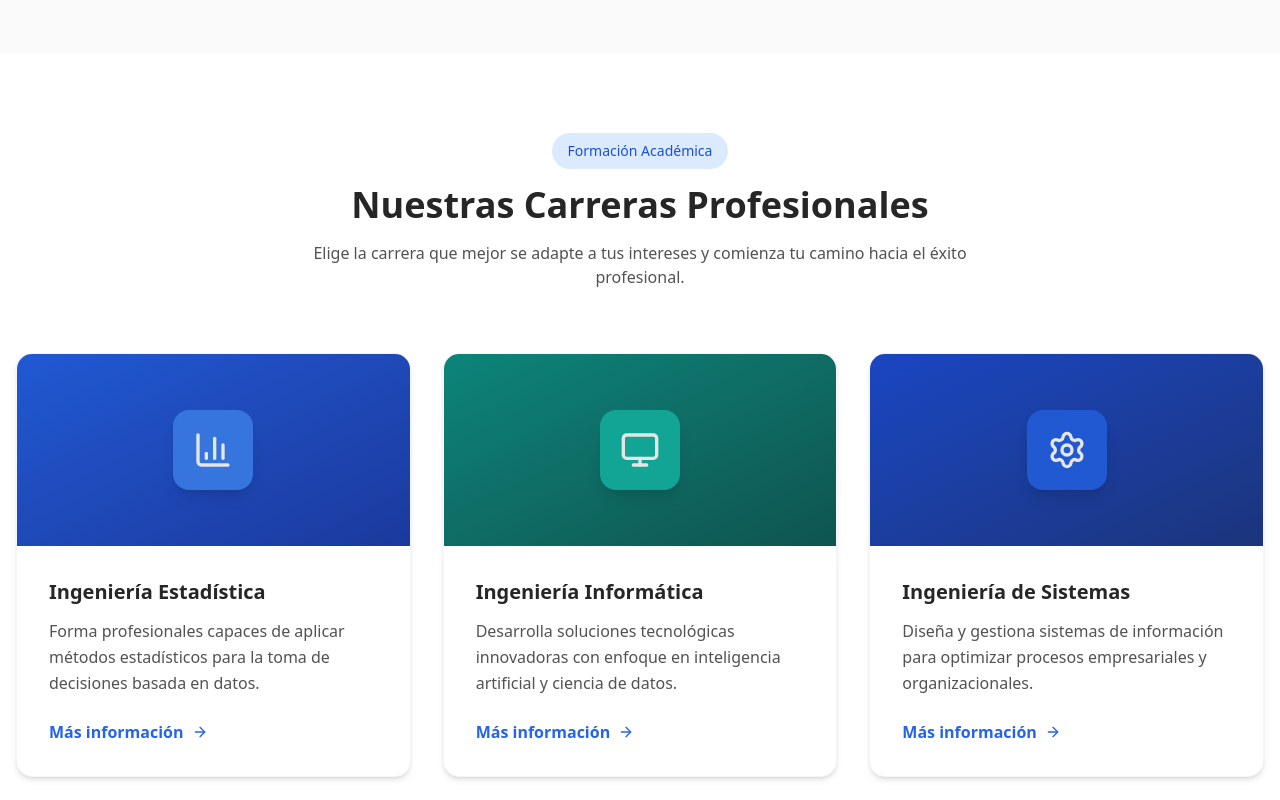
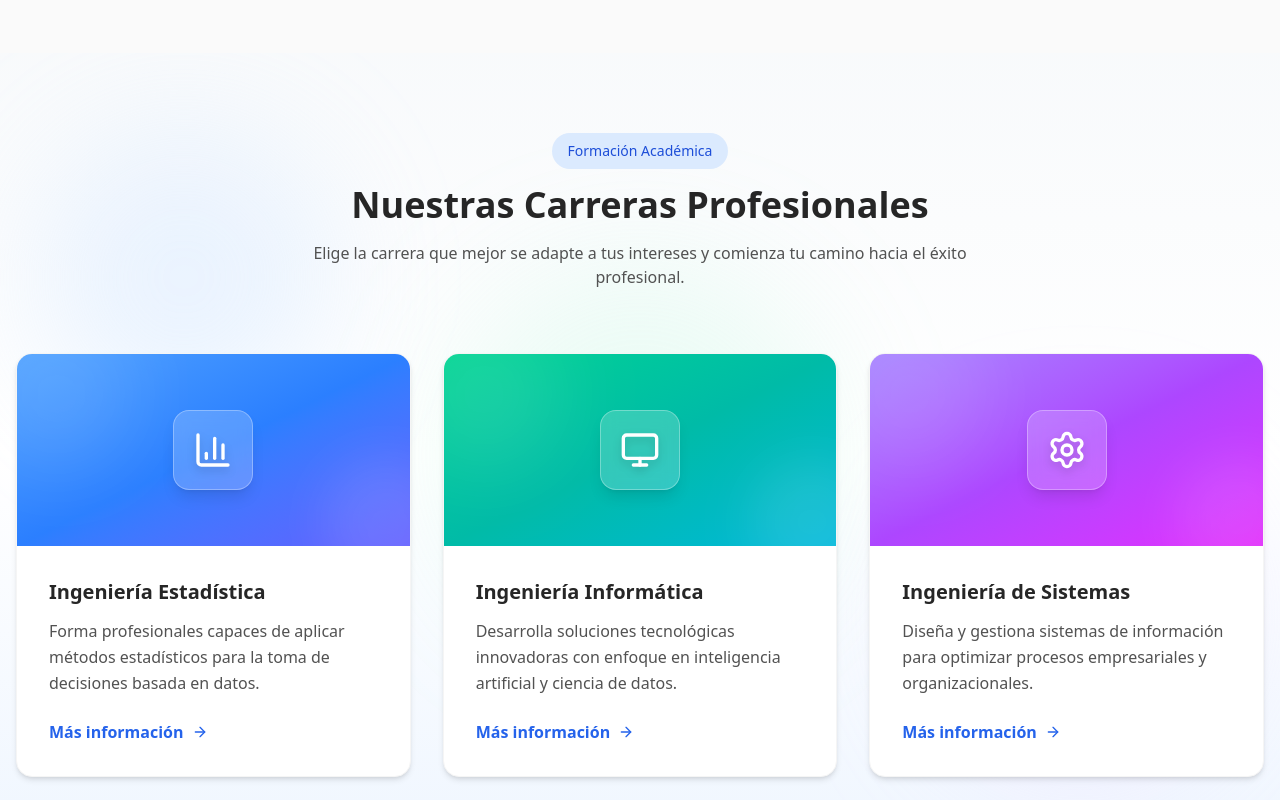
Before and after one commit to BeltranHC/finesi_web, a Next.js app in the folder frontend/: page / in a window 1280 px wide. Shown: the part 1000-1800 px from the top of the page. Built offline with nearby package versions, Linux system fonts and the light colour scheme.

Commit message:
feat: mejoras visuales en página principal - Añadidos enlaces externos para Intranet y Biblioteca Virtual - Nuevos colores vibrantes en tarjetas de carreras - Efectos de animación en botones y tarjetas - Fondo claro con efectos decorativos en sección de carreras

```diff
--- a/frontend/src/app/page.tsx
+++ b/frontend/src/app/page.tsx
@@ -17,24 +17,24 @@ const careers = [
     name: "Ingeniería Estadística",
     description: "Forma profesionales capaces de aplicar métodos estadísticos para la toma de decisiones basada en datos.",
     icon: BarChart3,
-    gradient: "from-primary-600 to-primary-800",
-    iconBg: "bg-primary-500"
+    gradient: "from-blue-400 via-blue-500 to-indigo-500",
+    iconBg: "bg-white/20 backdrop-blur-sm"
   },
   {
     slug: "informatica",
     name: "Ingeniería Informática",
     description: "Desarrolla soluciones tecnológicas innovadoras con enfoque en inteligencia artificial y ciencia de datos.",
     icon: Monitor,
-    gradient: "from-accent-600 to-accent-800",
-    iconBg: "bg-accent-500"
+    gradient: "from-emerald-400 via-teal-500 to-cyan-500",
+    iconBg: "bg-white/20 backdrop-blur-sm"
   },
   {
     slug: "sistemas",
     name: "Ingeniería de Sistemas",
     description: "Diseña y gestiona sistemas de información para optimizar procesos empresariales y organizacionales.",
     icon: Settings,
-    gradient: "from-primary-700 to-primary-900",
-    iconBg: "bg-primary-600"
+    gradient: "from-violet-400 via-purple-500 to-fuchsia-500",
+    iconBg: "bg-white/20 backdrop-blur-sm"
   }
 ];
 
@@ -72,17 +72,17 @@ export default function Home() {
             <div className="flex flex-wrap gap-4">
               <Link
                 href="/admision"
-                className="group bg-accent-500 hover:bg-accent-600 text-white px-8 py-4 rounded-xl font-semibold transition-all shadow-lg shadow-accent-500/25 flex items-center gap-2"
+                className="group bg-accent-500 hover:bg-accent-600 hover:scale-105 active:scale-95 text-white px-8 py-4 rounded-xl font-semibold transition-all duration-300 shadow-lg hover:shadow-xl hover:shadow-accent-500/40 shadow-accent-500/25 flex items-center gap-2"
               >
                 Proceso de Admisión
                 <ArrowRight className="w-5 h-5 group-hover:translate-x-1 transition-transform" />
               </Link>
               <Link
                 href="/carreras"
-                className="border-2 border-primary-400 hover:border-accent-400 hover:bg-accent-400/10 px-8 py-4 rounded-xl font-semibold transition-all flex items-center gap-2"
+                className="group border-2 border-primary-400 hover:border-accent-400 hover:bg-accent-400/10 hover:scale-105 active:scale-95 px-8 py-4 rounded-xl font-semibold transition-all duration-300 flex items-center gap-2"
               >
                 Conoce Nuestras Carreras
-                <ChevronRight className="w-5 h-5" />
+                <ChevronRight className="w-5 h-5 group-hover:translate-x-1 transition-transform" />
               </Link>
             </div>
           </div>
@@ -96,12 +96,12 @@ export default function Home() {
             {stats.map((stat, index) => (
               <div
                 key={index}
-                className="text-center p-6 bg-white rounded-2xl shadow-sm hover:shadow-md transition-shadow"
+                className="group text-center p-6 bg-white rounded-2xl shadow-sm hover:shadow-lg hover:-translate-y-1 transition-all duration-300 cursor-default"
               >
-                <div className="w-14 h-14 bg-primary-100 rounded-xl flex items-center justify-center mx-auto mb-4">
-                  <stat.icon className="w-7 h-7 text-primary-700" />
+                <div className="w-14 h-14 bg-primary-100 group-hover:bg-primary-200 rounded-xl flex items-center justify-center mx-auto mb-4 transition-colors duration-300 group-hover:scale-110">
+                  <stat.icon className="w-7 h-7 text-primary-700 group-hover:text-primary-800 transition-colors" />
                 </div>
-                <p className="text-4xl font-bold text-primary-900 mb-1">{stat.value}</p>
+                <p className="text-4xl font-bold text-primary-900 mb-1 group-hover:text-primary-700 transition-colors">{stat.value}</p>
                 <p className="text-neutral-600 text-sm">{stat.label}</p>
               </div>
             ))}
@@ -110,8 +110,15 @@ export default function Home() {
       </section>
 
       {/* Careers Section */}
-      <section className="py-20">
-        <div className="container mx-auto px-4">
+      <section className="py-20 bg-linear-to-b from-slate-50 via-white to-blue-50 relative overflow-hidden">
+        {/* Decorative background elements */}
+        <div className="absolute inset-0 overflow-hidden">
+          <div className="absolute top-20 left-10 w-72 h-72 bg-blue-200/30 rounded-full blur-3xl"></div>
+          <div className="absolute bottom-20 right-10 w-80 h-80 bg-purple-200/30 rounded-full blur-3xl"></div>
+          <div className="absolute top-1/2 left-1/2 -translate-x-1/2 -translate-y-1/2 w-96 h-96 bg-emerald-200/20 rounded-full blur-3xl"></div>
+        </div>
+
+        <div className="container mx-auto px-4 relative z-10">
           <div className="text-center mb-16">
             <span className="inline-block bg-primary-100 text-primary-700 px-4 py-2 rounded-full text-sm font-medium mb-4">
               Formación Académica
@@ -128,12 +135,18 @@ export default function Home() {
             {careers.map((career) => (
               <article
                 key={career.slug}
-                className="group bg-white rounded-2xl shadow-md overflow-hidden hover:shadow-xl transition-all duration-300 border border-neutral-100"
+                className="group bg-white rounded-2xl shadow-md overflow-hidden hover:shadow-2xl hover:-translate-y-2 transition-all duration-500 border border-neutral-100"
               >
                 <div className={`h-48 bg-linear-to-br ${career.gradient} flex items-center justify-center relative overflow-hidden`}>
-                  <div className="absolute inset-0 bg-black/10 group-hover:bg-black/0 transition-colors"></div>
-                  <div className={`${career.iconBg} w-20 h-20 rounded-2xl flex items-center justify-center shadow-lg group-hover:scale-110 transition-transform`}>
-                    <career.icon className="w-10 h-10 text-white" />
+                  {/* Animated background circles */}
+                  <div className="absolute inset-0">
+                    <div className="absolute -top-10 -left-10 w-40 h-40 bg-white/10 rounded-full blur-2xl group-hover:scale-150 transition-transform duration-700"></div>
+                    <div className="absolute -bottom-10 -right-10 w-32 h-32 bg-white/10 rounded-full blur-xl group-hover:scale-150 transition-transform duration-700 delay-100"></div>
+                  </div>
+                  {/* Shine effect on hover */}
+                  <div className="absolute inset-0 bg-linear-to-r from-transparent via-white/20 to-transparent -translate-x-full group-hover:translate-x-full transition-transform duration-1000"></div>
+                  <div className={`${career.iconBg} w-20 h-20 rounded-2xl flex items-center justify-center shadow-lg group-hover:scale-110 group-hover:rotate-3 transition-all duration-500 border border-white/30`}>
+                    <career.icon className="w-10 h-10 text-white drop-shadow-lg" />
                   </div>
                 </div>
                 <div className="p-8">
@@ -176,7 +189,7 @@ export default function Home() {
             {[1, 2, 3].map((item) => (
               <article
                 key={item}
-                className="group bg-white rounded-2xl shadow-md overflow-hidden hover:shadow-lg transition-all border border-neutral-100"
+                className="group bg-white rounded-2xl shadow-md overflow-hidden hover:shadow-xl hover:-translate-y-2 transition-all duration-300 border border-neutral-100"
               >
                 <div className="h-48 bg-linear-to-br from-neutral-200 to-neutral-300 flex items-center justify-center">
                   <BookOpen className="w-12 h-12 text-neutral-400" />
@@ -194,10 +207,10 @@ export default function Home() {
                   </p>
                   <Link
                     href={`/noticias/${item}`}
-                    className="inline-flex items-center gap-2 text-primary-600 font-semibold text-sm hover:text-primary-800 transition"
+                    className="group/link inline-flex items-center gap-2 text-primary-600 font-semibold text-sm hover:text-primary-800 transition-all"
                   >
                     Leer más
-                    <ArrowRight className="w-4 h-4" />
+                    <ArrowRight className="w-4 h-4 group-hover/link:translate-x-1 transition-transform" />
                   </Link>
                 </div>
               </article>
@@ -207,10 +220,10 @@ export default function Home() {
           <div className="text-center mt-12">
             <Link
               href="/noticias"
-              className="inline-flex items-center gap-2 bg-primary-900 hover:bg-primary-800 text-white px-8 py-4 rounded-xl font-semibold transition-all shadow-lg shadow-primary-900/20"
+              className="group inline-flex items-center gap-2 bg-primary-900 hover:bg-primary-800 hover:scale-105 active:scale-95 text-white px-8 py-4 rounded-xl font-semibold transition-all duration-300 shadow-lg hover:shadow-xl shadow-primary-900/20"
             >
               Ver Todas las Noticias
-              <ArrowRight className="w-5 h-5" />
+              <ArrowRight className="w-5 h-5 group-hover:translate-x-1 transition-transform" />
             </Link>
           </div>
         </div>
@@ -234,9 +247,9 @@ export default function Home() {
           </p>
           <Link
             href="/admision"
-            className="inline-flex items-center gap-3 bg-accent-500 hover:bg-accent-600 text-white px-10 py-5 rounded-xl font-bold text-lg transition-all shadow-xl shadow-accent-500/25"
+            className="group inline-flex items-center gap-3 bg-accent-500 hover:bg-accent-600 hover:scale-105 active:scale-95 text-white px-10 py-5 rounded-xl font-bold text-lg transition-all duration-300 shadow-xl hover:shadow-2xl shadow-accent-500/25 hover:shadow-accent-500/40 animate-pulse hover:animate-none"
           >
-            <GraduationCap className="w-6 h-6" />
+            <GraduationCap className="w-6 h-6 group-hover:rotate-12 transition-transform duration-300" />
             Postula Ahora
           </Link>
         </div>
--- a/frontend/src/components/layout/Footer.tsx
+++ b/frontend/src/components/layout/Footer.tsx
@@ -96,7 +96,7 @@ export default function Footer() {
               </li>
               <li className="flex items-center gap-3 text-primary-300">
                 <Phone className="w-5 h-5 text-accent-500 shrink-0" />
-                <span>+51 123 456 789</span>
+                <span>+51 951 627 530</span>
               </li>
             </ul>
           </div>
--- a/frontend/src/components/layout/Navbar.tsx
+++ b/frontend/src/components/layout/Navbar.tsx
@@ -33,12 +33,22 @@ export default function Navbar() {
             </span>
           </div>
           <div className="flex items-center gap-4 ml-auto">
-            <Link href="/intranet" className="hover:text-accent-400 transition text-primary-200">
+            <a
+              href="https://campus.unap.edu.pe"
+              target="_blank"
+              rel="noopener noreferrer"
+              className="hover:text-accent-400 transition text-primary-200"
+            >
               Intranet
-            </Link>
-            <Link href="/biblioteca" className="hover:text-accent-400 transition text-primary-200">
+            </a>
+            <a
+              href="https://biblioteca.unap.edu.pe/opac_css/index.php?lvl=section_see&location=19"
+              target="_blank"
+              rel="noopener noreferrer"
+              className="hover:text-accent-400 transition text-primary-200"
+            >
               Biblioteca Virtual
-            </Link>
+            </a>
           </div>
         </div>
       </div>
```
